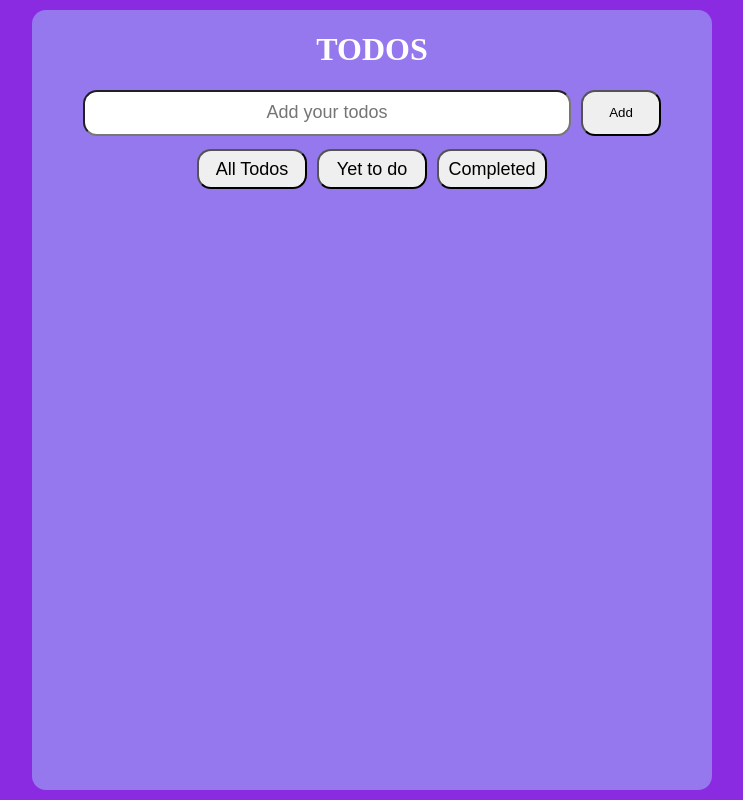
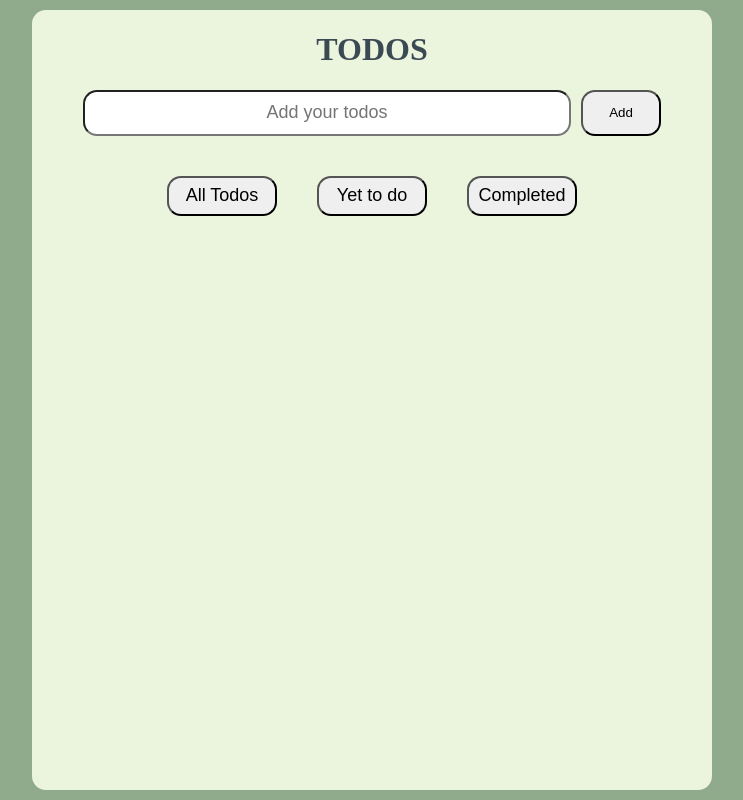
Before and after one commit to rahulsonale/Todolist---Javascript, a plain HTML site: page index.html in a window 1280 px wide. Shown: the whole page, without its empty margins (268-1011 px from the left). Drawn offline with Linux system fonts and the light colour scheme.

Commit message:
Updated project files

```diff
--- a/index.html
+++ b/index.html
@@ -8,7 +8,7 @@
   </head>
   <body>
     <div class="main-container">
-      <h1 style="text-align: center; color: #ffffff">TODOS</h1>
+      <h1 style="text-align: center; color: #3b4953">TODOS</h1>
 
       <div class="text-container">
         <input type="text" id="text" placeholder="Add your todos" />
--- a/style.css
+++ b/style.css
@@ -3,7 +3,7 @@
   width: 680px;
 
   border-radius: 14px;
-  background-color: rgb(149, 120, 237);
+  background-color: #ebf4dd;
 }
 body {
   display: flex;
@@ -11,7 +11,8 @@ body {
   align-items: center;
   height: 100vh;
   margin: 0;
-  background-color: blueviolet;
+  background-color: #90ab8b;
+  color: #3b4953;
 }
 
 .text-container {
@@ -32,7 +33,7 @@ button {
   border-radius: 14px;
 }
 .btn {
-  margin-top: 2%;
+  margin-top: 40px;
   width: 110px;
   height: 40px;
   border-radius: 14px;
@@ -41,11 +42,11 @@ button {
 .btn-container {
   display: flex;
   justify-content: center;
-  gap: 10px;
+  gap: 40px;
 }
 
 .todolist-container {
-  margin-top: 20px;
+  margin-top: 25px;
   display: flex;
   justify-content: center;
   gap: 60px;
```
